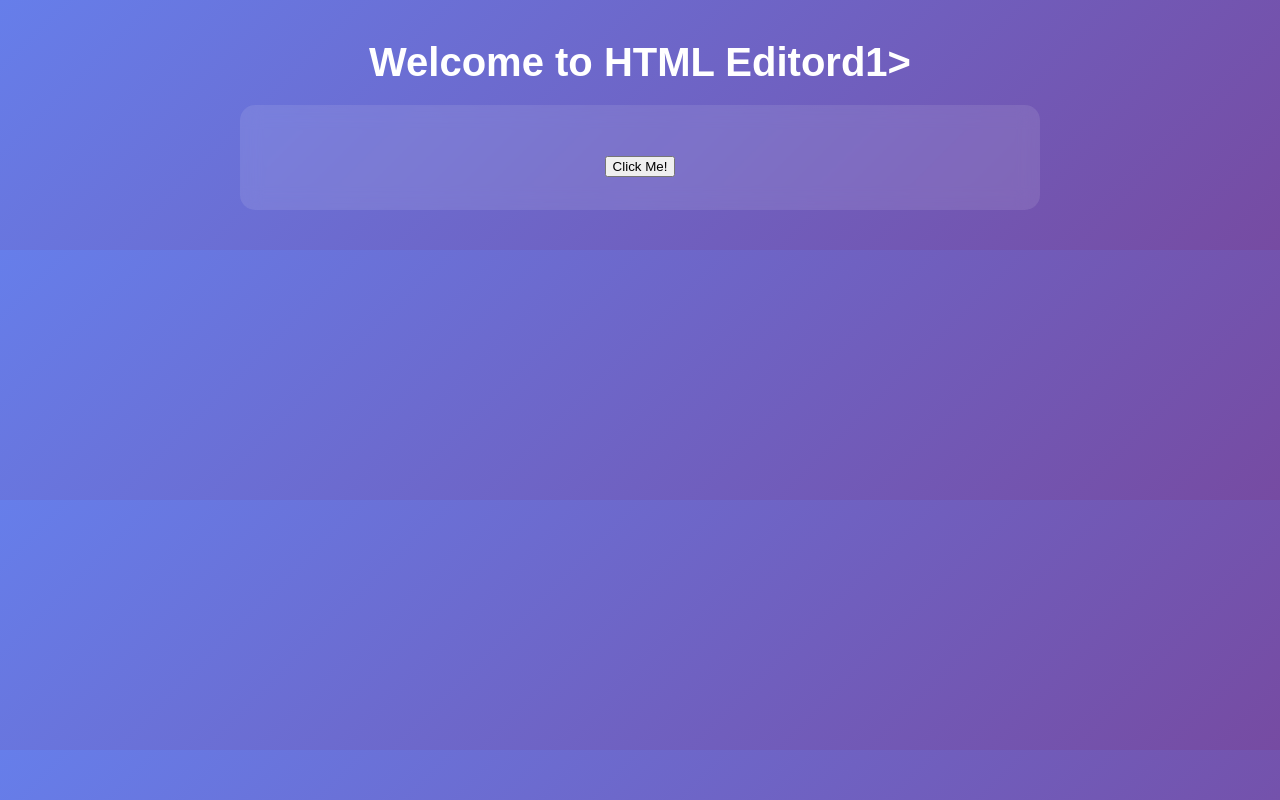
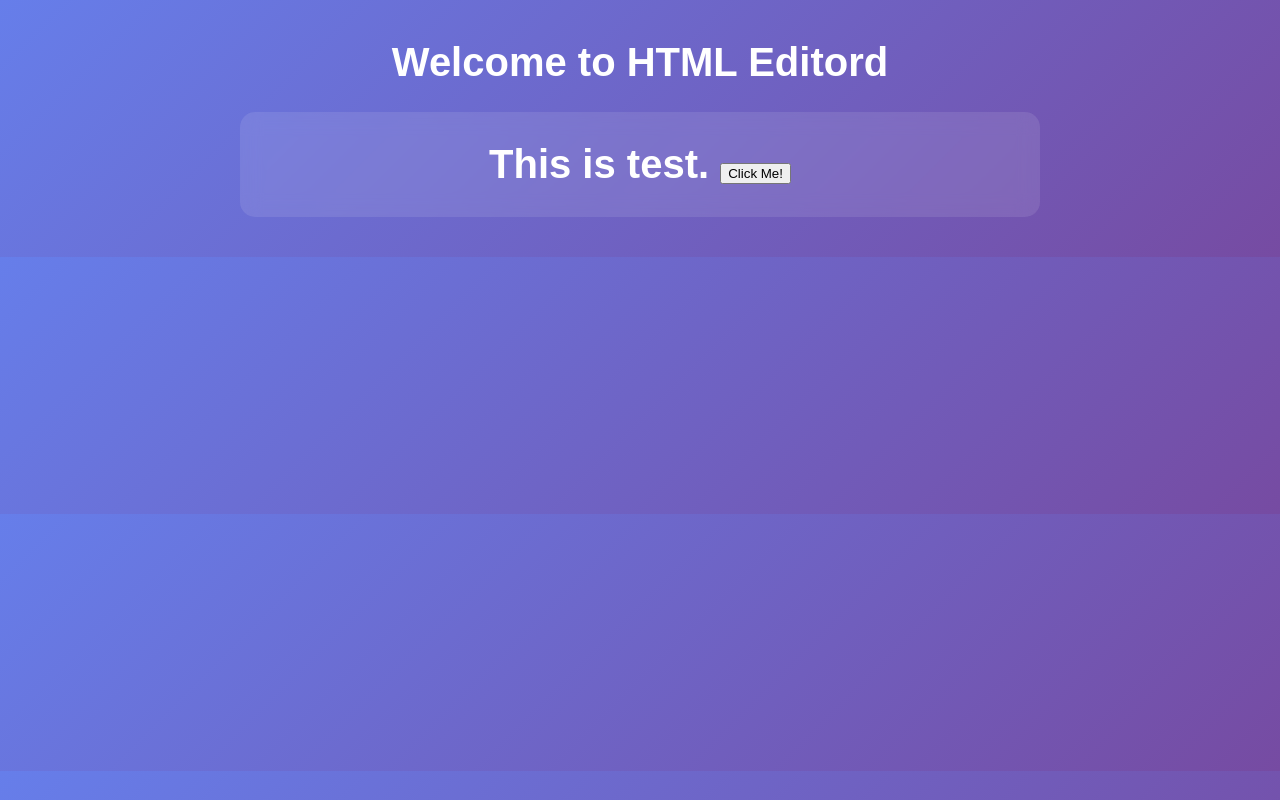
Before and after one commit to vijay4002/html-project, a plain HTML site: page index.html in a window 1280 px wide. Drawn offline with Linux system fonts and the light colour scheme.

Commit message:
Update via Code Compiler

```diff
--- a/index.html
+++ b/index.html
@@ -31,10 +31,10 @@
 </head>
 <body>
     <div class="container">
-        <h1>Welcome to HTML Editord1>
+        <h1>Welcome to HTML Editord<h1>
         <div class="card">
 
-
+            This is test.
             <button onclick="alert('Hello from HTML Editor!')">Click Me!</button>
         </div>
     </div>
```
